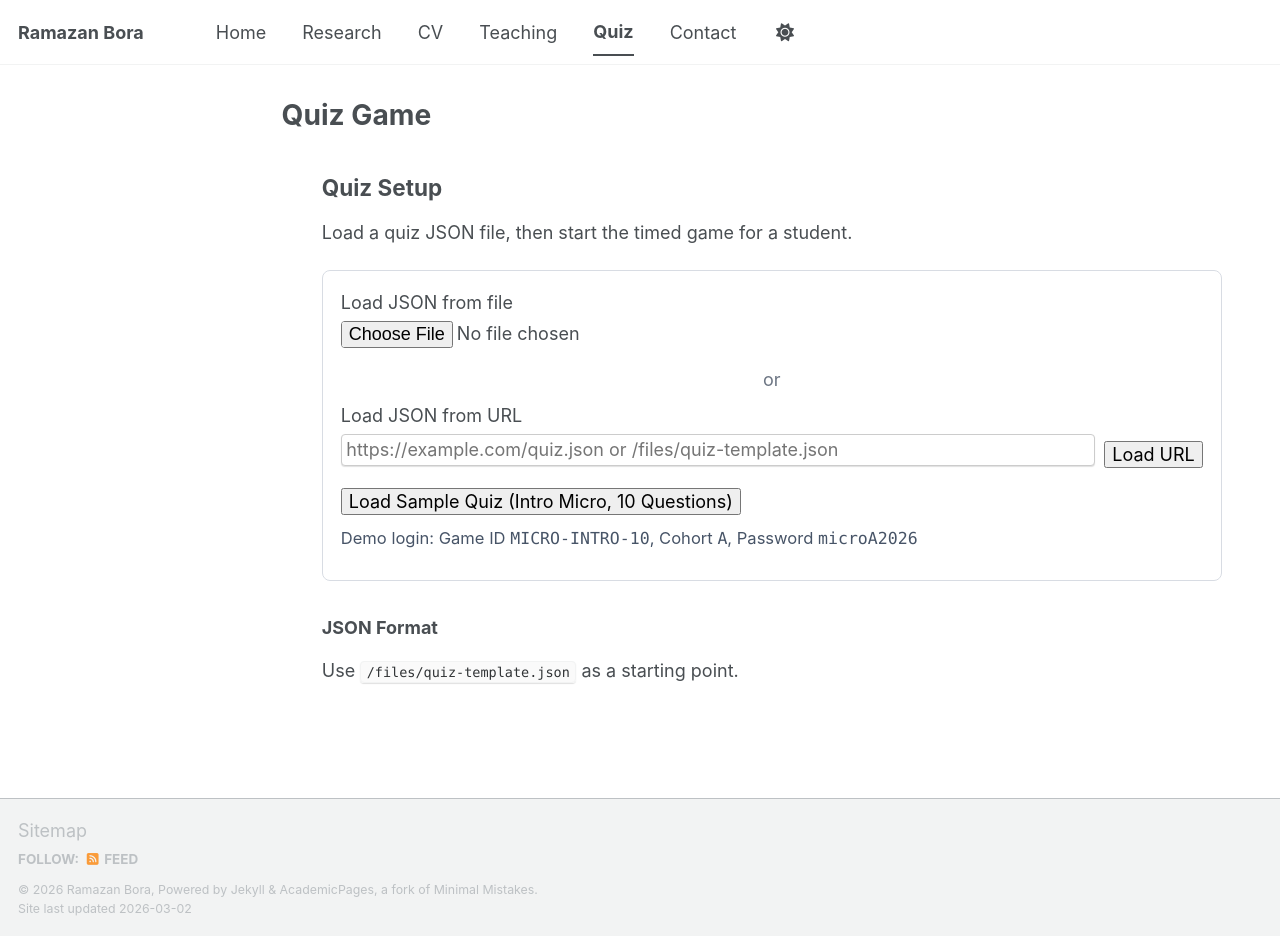
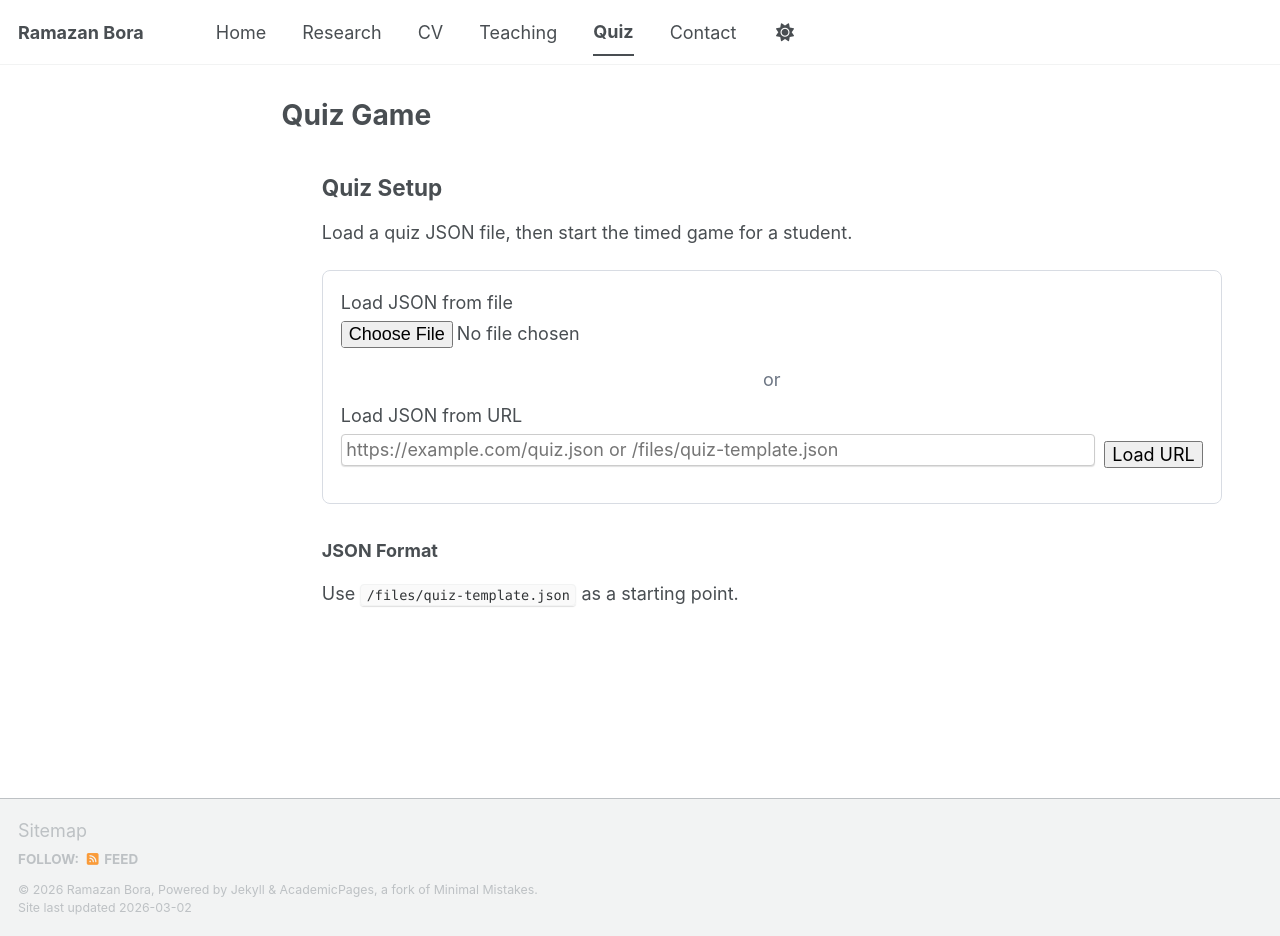
Before and after one commit to ramazanbora/ramazanbora.github.io, a Jekyll site: the page built from _pages/quiz-game.md, in a window 1280 px wide and 936 px high. Built offline with Jekyll 4.4.1, drawn with Linux system fonts in a browser that asks for light colours; a script bundle is joined from its source files by our own code; library files that are not in the unit come from our copies; some of the changed lines change nothing that is shown.

Commit message:
Revert "Add quiz game logic and analytics"
This reverts commit 06bad4e79553a38fc613bfa3c22281e2022cf614.

```diff
--- a/_pages/quiz-game.md
+++ b/_pages/quiz-game.md
@@ -21,11 +21,6 @@
     <div class="quiz-inline">
       <input id="quiz-url-input" type="text" placeholder="https://example.com/quiz.json or /files/quiz-template.json">
       <button id="quiz-load-url-btn" type="button">Load URL</button>
-    </div>
-
-    <div class="quiz-sample-row">
-      <button id="quiz-load-sample-btn" type="button">Load Sample Quiz (Intro Micro, 10 Questions)</button>
-      <span>Demo login: Game ID <code>MICRO-INTRO-10</code>, Cohort <code>A</code>, Password <code>microA2026</code></span>
     </div>
 
     <div id="quiz-load-status" class="quiz-status"></div>
--- a/assets/css/quiz-game.css
+++ b/assets/css/quiz-game.css
@@ -35,19 +35,6 @@
   text-align: center;
   color: #6c7583;
   margin: 0.5rem 0;
-}
-
-.quiz-sample-row {
-  margin-top: 0.75rem;
-  display: flex;
-  flex-wrap: wrap;
-  gap: 0.6rem;
-  align-items: center;
-}
-
-.quiz-sample-row span {
-  color: #475467;
-  font-size: 0.92rem;
 }
 
 .quiz-status {
--- a/assets/js/quiz-game.js
+++ b/assets/js/quiz-game.js
@@ -2,110 +2,6 @@
   "use strict";
 
   var RESULT_STORAGE_KEY = "quiz_game_results";
-  var SAMPLE_INTRO_MICRO_QUIZ = {
-    title: "Introductory Microeconomics Sample Quiz",
-    gameId: "MICRO-INTRO-10",
-    timeLimitMinutes: 5,
-    cohorts: [
-      { id: "A", password: "microA2026" },
-      { id: "B", password: "microB2026" }
-    ],
-    questions: [
-      {
-        id: "m1",
-        type: "multiple_choice",
-        prompt: "When price rises, quantity demanded usually falls. This is the:",
-        options: ["Law of Supply", "Law of Demand", "Income Effect", "Marginal Product"],
-        answer: 1
-      },
-      {
-        id: "m2",
-        type: "multiple_choice",
-        prompt: "A shift of the demand curve to the right means:",
-        options: [
-          "Demand decreased",
-          "Quantity demanded decreased",
-          "Demand increased",
-          "Supply increased"
-        ],
-        answer: 2
-      },
-      {
-        id: "m3",
-        type: "multiple_choice",
-        prompt: "A price ceiling set below equilibrium typically causes:",
-        options: ["Surplus", "Shortage", "No change", "Market clearing above equilibrium"],
-        answer: 1
-      },
-      {
-        id: "m4",
-        type: "multiple_choice",
-        prompt: "Price elasticity of demand measures responsiveness of:",
-        options: [
-          "Quantity demanded to price changes",
-          "Price to demand changes",
-          "Quantity supplied to wage changes",
-          "Revenue to tax changes"
-        ],
-        answer: 0
-      },
-      {
-        id: "m5",
-        type: "true_false",
-        prompt: "If demand is inelastic, a price increase tends to raise total revenue.",
-        answer: "true"
-      },
-      {
-        id: "m6",
-        type: "multiple_choice",
-        prompt: "Marginal cost is best defined as:",
-        options: [
-          "Total cost divided by output",
-          "The cost of fixed inputs",
-          "Additional cost of producing one more unit",
-          "Opportunity cost of labor only"
-        ],
-        answer: 2
-      },
-      {
-        id: "m7",
-        type: "multiple_choice",
-        prompt: "In perfect competition, in the long run firms earn:",
-        options: ["Positive economic profit", "Zero economic profit", "Negative accounting profit", "Monopoly rent"],
-        answer: 1
-      },
-      {
-        id: "m8",
-        type: "multiple_choice",
-        prompt: "A positive externality leads to:",
-        options: [
-          "Overproduction in competitive market",
-          "Efficient market outcome automatically",
-          "Underproduction relative to social optimum",
-          "No wedge between private and social benefits"
-        ],
-        answer: 2
-      },
-      {
-        id: "m9",
-        type: "multiple_choice",
-        prompt: "Consumer surplus is the area:",
-        options: [
-          "Below supply and above price",
-          "Above demand and below market price",
-          "Below demand and above market price",
-          "Between demand and supply below equilibrium quantity only"
-        ],
-        answer: 2
-      },
-      {
-        id: "m10",
-        type: "short_text",
-        prompt: "Name the market structure with one seller.",
-        answer: "monopoly"
-      }
-    ]
-  };
 
   var state = {
     quiz: null,
@@ -120,7 +16,6 @@
     fileInput: document.getElementById("quiz-file-input"),
     urlInput: document.getElementById("quiz-url-input"),
     loadUrlBtn: document.getElementById("quiz-load-url-btn"),
-    loadSampleBtn: document.getElementById("quiz-load-sample-btn"),
     loadStatus: document.getElementById("quiz-load-status"),
     startSection: document.getElementById("quiz-start-section"),
     runSection: document.getElementById("quiz-run-section"),
@@ -558,16 +453,4 @@
   els.submitBtn.addEventListener("click", function () {
     finalizeQuiz(false);
   });
-  els.loadSampleBtn.addEventListener("click", function () {
-    var sampleQuiz = JSON.parse(JSON.stringify(SAMPLE_INTRO_MICRO_QUIZ));
-    loadQuiz(sampleQuiz);
-    els.gameIdInput.value = sampleQuiz.gameId;
-    els.cohortInput.value = "A";
-    els.passwordInput.value = "microA2026";
-    setStatus(
-      els.loadStatus,
-      "Sample Intro Micro quiz loaded. Enter student name and start.",
-      false
-    );
-  });
 })();
```
